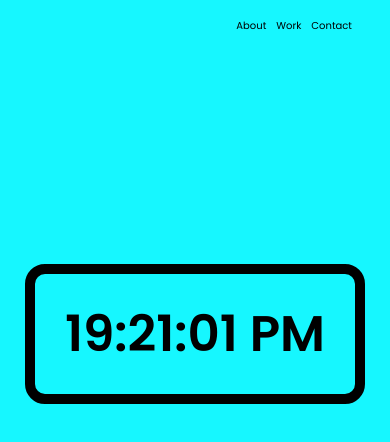
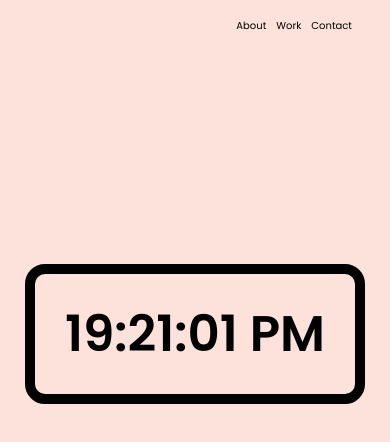
Before and after one commit to murdex5/JavaScript_Clcok, a plain HTML site: page index.html in a window 390 px wide. Drawn offline with Linux system fonts and the light colour scheme.

Commit message:
adding background color change was a bad idea so i removed it

```diff
--- a/styles.css
+++ b/styles.css
@@ -67,10 +67,6 @@ body {
 }
 
 @media only screen and (max-width: 600px) {
-    body {
-        background-color: rgb(22, 247, 255);
-    }
-
     .nav-links {
         display: flex;
         justify-content: space-between;
```
